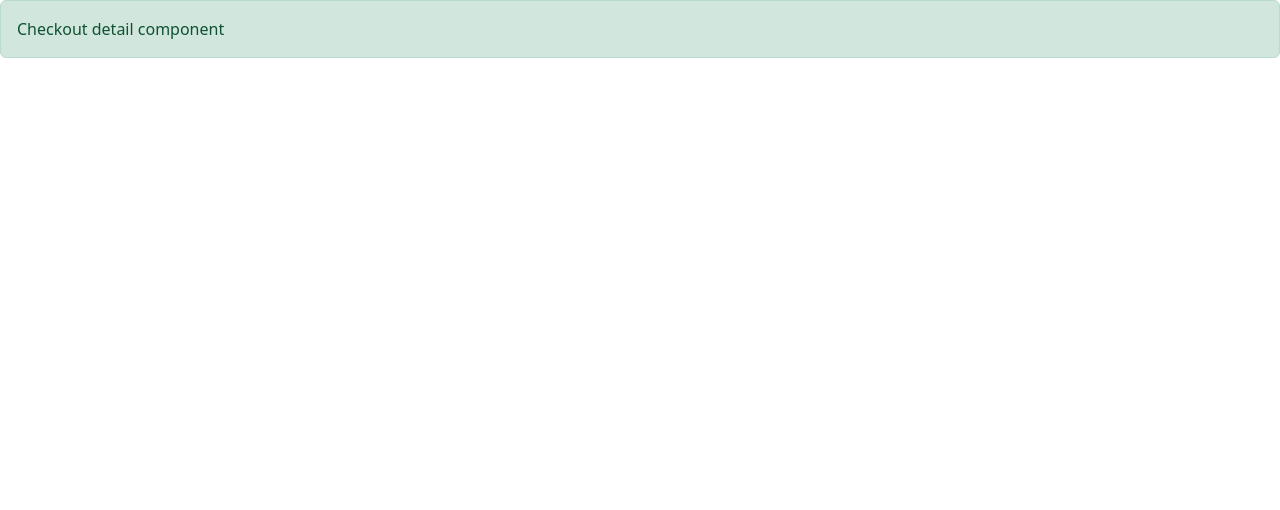
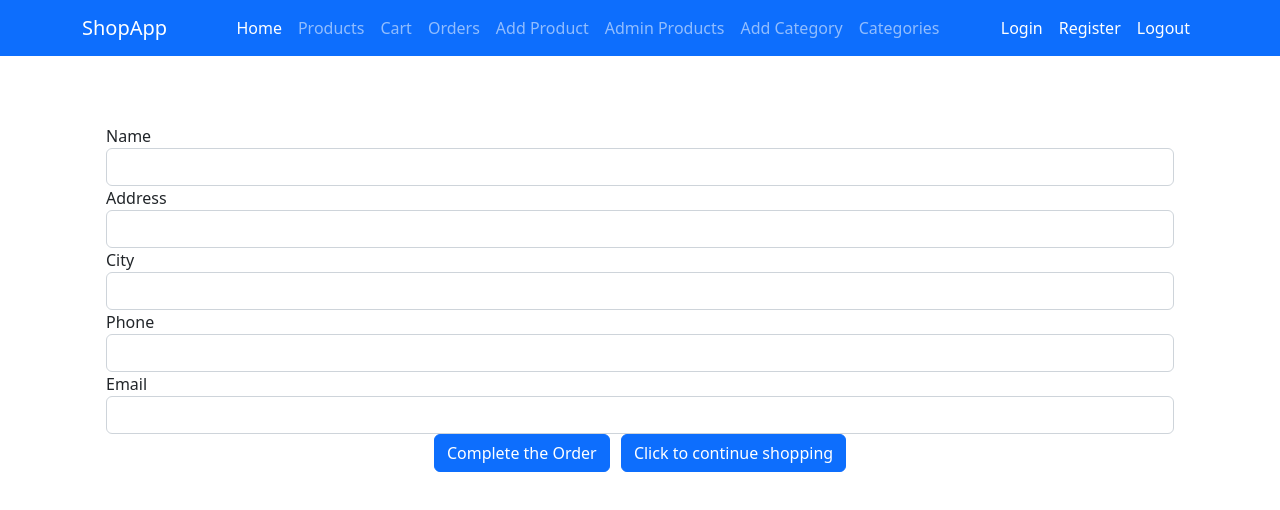
Before and after one commit to fatihdelice/angular-shop-app, an Angular app: page /checkout in a window 1280 px wide. Shown: the top 510 px of the page. Built offline with nearby package versions, Linux system fonts and the light colour scheme.

Commit message:
order recording system added

```diff
--- a/src/app/shop/checkout/checkout.component.css
+++ b/src/app/shop/checkout/checkout.component.css
@@ -0,0 +1,7 @@
+.form-control.ng-touched.ng-invalid {
+    border-left: 5px solid red;
+}
+
+.form-control.ng-dirty.ng-valid {
+    border-left: 5px solid green;
+}
--- a/src/app/shop/checkout/checkout.component.html
+++ b/src/app/shop/checkout/checkout.component.html
@@ -1,3 +1,42 @@
-<div class="alert alert-success">
-    Checkout detail component
+<navbar></navbar>
+
+<div class="container pt-100 mb-5">
+    <div *ngIf="orderSent" class="m-2 text-center">
+        <h2>Thanks</h2>
+        <p>Your order has been recorded.</p>
+        <button class="btn btn-primary" routerLink="/shop">Click to continue shopping</button>
+    </div>
+
+    <form *ngIf="!orderSent" #form="ngForm" (ngSubmit)="submitOrder(form)" class="m-4">
+        <div class="form-group">
+            <label>Name</label>
+            <input class="form-control" #name="ngModel" name="name" [(ngModel)]="order.name" required>
+            <span *ngIf="submitted && name.invalid" class="text-danger">Please enter your name.</span>
+        </div>
+        <div class="form-group">
+            <label>Address</label>
+            <input class="form-control" #address="ngModel" name="address" [(ngModel)]="order.address" required>
+            <span *ngIf="submitted && address.invalid" class="text-danger">Please enter your address.</span>
+        </div>
+        <div class="form-group">
+            <label>City</label>
+            <input class="form-control" #city="ngModel" name="city" [(ngModel)]="order.city" required>
+            <span *ngIf="submitted && city.invalid" class="text-danger">Please enter your city.</span>
+        </div>
+        <div class="form-group">
+            <label>Phone</label>
+            <input class="form-control" #phone="ngModel" name="phone" [(ngModel)]="order.phone" required>
+            <span *ngIf="submitted && phone.invalid" class="text-danger">Please enter your phone.</span>
+        </div>
+        <div class="form-group">
+            <label>Email</label>
+            <input class="form-control" #email="ngModel" name="email" [(ngModel)]="order.email" required>
+            <span *ngIf="submitted && email.invalid" class="text-danger">Please enter your email.</span>
+        </div>
+
+        <div class="text-center">
+            <button type="submit" class="btn btn-primary">Complete the Order</button>
+            <button type="submit" routerLink="/shop" class="btn btn-primary ml-2">Click to continue shopping</button>
+        </div>
+    </form>
 </div>
--- a/src/app/shop/checkout/checkout.component.ts
+++ b/src/app/shop/checkout/checkout.component.ts
@@ -1,4 +1,8 @@
 import { Component } from '@angular/core';
+import { NgForm } from '@angular/forms';
+import { Order } from 'src/app/model/order.model';
+import { OrderRepository } from 'src/app/model/order.repository';
+
 
 @Component({
   selector: 'checkout',
@@ -6,5 +10,21 @@ import { Component } from '@angular/core';
   styleUrls: ['./checkout.component.css']
 })
 export class CheckoutComponent {
+  orderSent: boolean = false;
+  submitted: boolean = false;
+
+  constructor(public order: Order, private orderRepository: OrderRepository) { }
+
+  submitOrder(form: NgForm) {
+    this.submitted = true;
+    if (form.valid) {
+      this.orderRepository.saveOrder(this.order)
+        .subscribe(order => {
+          this.order.clearOrder();
+          this.orderSent = true;
+          this.submitted = false;
+        });
+    }
+  }
 
 }
```
